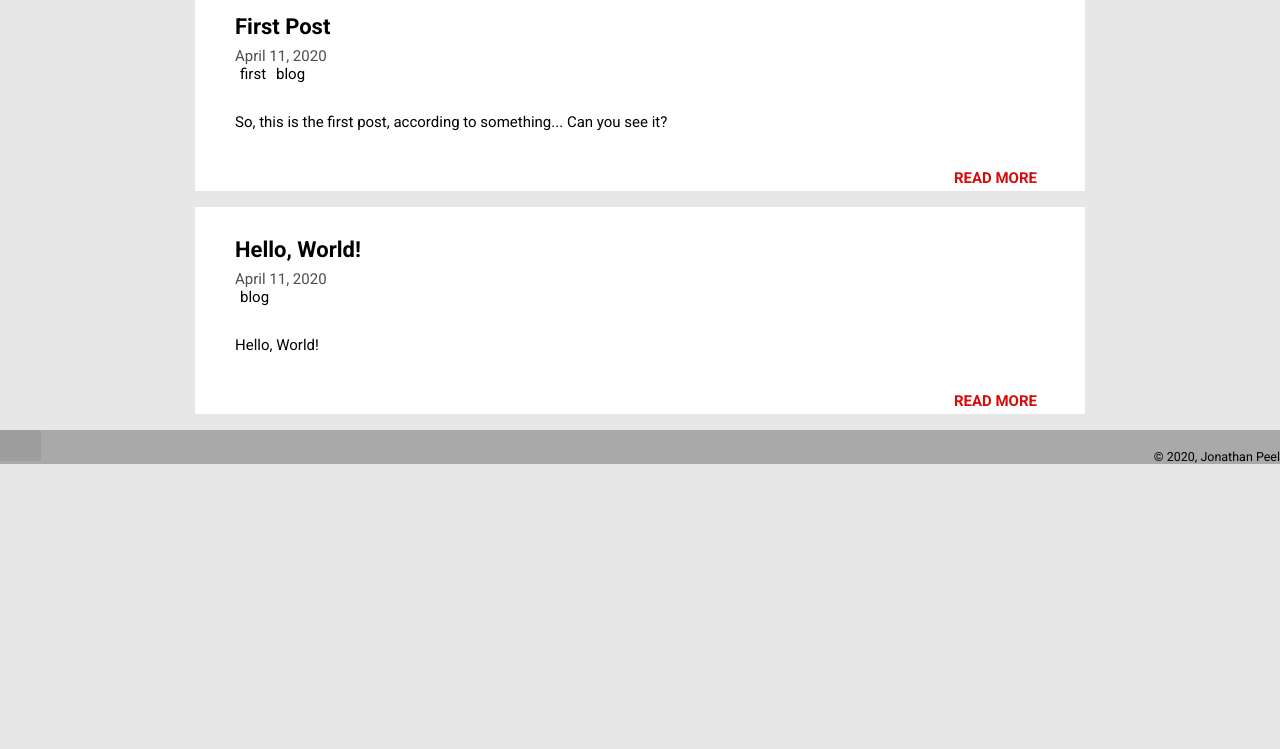
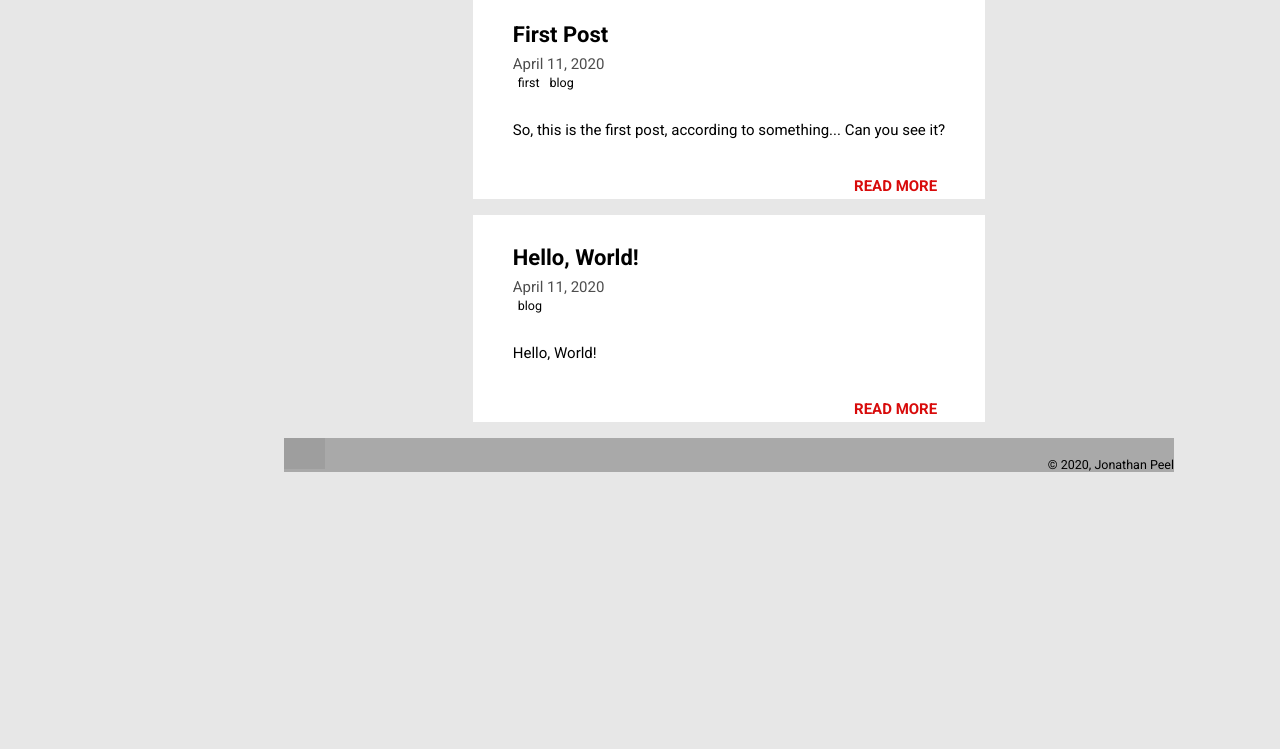
Before and after one commit to jon-peel/blog-home, a Gatsby site: page / in a window 1280 px wide. Shown: the part 51-800 px from the top of the page. Built offline with nearby package versions, Linux system fonts and the light colour scheme; Gatsby itself is replaced by a stand-in of ours; grey boxes are pictures that could not be loaded.

Commit message:
nicer layout

```diff
--- a/src/components/Layout.tsx
+++ b/src/components/Layout.tsx
@@ -5,18 +5,16 @@
 import Licence from './Licence';
 
 import GlobalStyle from '../styles/GlobalStyle';
+import SideNav from './SideNav';
 
 const Layout: FC = ({ children }) => {
 	return (
 		<>
 			<GlobalStyle />
 			<SkipLink href="#main">Skip to main content</SkipLink>
+			<SideNav />
 			<header>
 				<Link to="/"><h1>Jonathan Peel</h1></Link>
-				<section>
-					<Nav />
-					<a rel="feed" href="/rss.xml">RSS</a>
-				</section>
 			</header>
 			<main id="main">{children}</main>
 			<footer>
--- a/src/components/Nav.tsx
+++ b/src/components/Nav.tsx
@@ -29,8 +29,7 @@
 		<nav>
 			{pages.map((page) => (
 				<>
-					<Link to={page.slug as string}>{page.title}</Link>
-					&nbsp;
+					<Link to={page.slug as string}>{page.title}</Link><br />
 				</>
 			))}
 		</nav>
--- /dev/null
+++ b/src/components/SideNav.tsx
@@ -0,0 +1,11 @@
+import React, { FC } from 'react';
+import Nav from './Nav';
+
+const SideNav: FC = () => (
+	<aside style={{gridArea: 'side'}}>
+		<Nav />
+		<a rel="feed" href="/rss.xml">RSS</a>
+	</aside>
+);
+
+export default SideNav;
--- a/src/components/Tags.tsx
+++ b/src/components/Tags.tsx
@@ -9,7 +9,7 @@
 			{tags
 			.filter(t => !!t)
 			.map((t) => (
-				<li key={t}>{t}</li>
+				<li key={t}><small>{t}</small></li>
 			))}
 		</TagList>
 	) : null;
--- a/src/pages/index.tsx
+++ b/src/pages/index.tsx
@@ -5,6 +5,7 @@
 import Layout from '../components/Layout';
 import PostSummary from '../components/PostSummary';
 import BlogPostIndex from '../atoms/BlogPostIndex';
+import PageHeading from '../styles/PageHeading';
 
 const Index: PageComponent<GatsbyTypes.IndexQuery> = ({ data }) => {
 	const { edges } = data.allMarkdownRemark;
@@ -14,6 +15,7 @@
 		<Layout>
 			<SEO />
 			<BlogPostIndex>
+				<PageHeading>Posts</PageHeading>
 				{posts.map(({ node }) => (
 					<PostSummary key={node.id} node={node} />
 				))}
--- a/src/styles/GlobalStyle.tsx
+++ b/src/styles/GlobalStyle.tsx
@@ -1,4 +1,13 @@
-import { createGlobalStyle } from "styled-components";
+import { createGlobalStyle, css } from "styled-components";
+
+const grid = css`
+	display: grid;
+	grid:
+		"side head"
+		"side main"
+		"side foot"
+		/ 284px 890px;
+`;
 
 const GlobalStyle = createGlobalStyle`
   * { margin: 0; padding: 0; }
@@ -12,6 +21,9 @@
 		font-size: 15px;
   }
 
+	header { grid-area: head }
+	footer { grid-area: foot }
+
 	header, footer {
 		display: flex;
 		justify-content: space-between;
@@ -20,9 +32,10 @@
 		section {display: flex; justify-content: flex-end; }
 	}
 
+	h1, h2, h3 { margin-bottom: 8px; }
+
 	h3 {
 		font-size: 22px;
-		margin-bottom: 8px;
 		a { color: black; }
 	}
 
@@ -31,7 +44,7 @@
 	footer { background: darkgray; color: black; font-size: smaller; }
 
 	main {
-		max-width: 890px;
+		grid-area: main;
 		margin: 0 auto;
 	}
 
@@ -44,6 +57,10 @@
 			margin: 30px 0;
 		}
 	}
+
+	#gatsby-focus-wrapper {
+		${grid};
+	}
 `;
 
 export default GlobalStyle;
--- /dev/null
+++ b/src/styles/PageHeading.tsx
@@ -0,0 +1,10 @@
+import styled from "styled-components";
+
+const PageHeading = styled.h2`
+	position: absolute;
+	overflow: hidden;
+	height: 1px;
+	width: 1px;
+`;
+
+export default PageHeading;
--- a/src/templates/PageTemplate.tsx
+++ b/src/templates/PageTemplate.tsx
@@ -9,15 +9,13 @@
 
 const PageTemplate: PageComponent<GatsbyTypes.PageQuery> = ({ data }) => {
 	const { markdownRemark: post } = data;
-
 	const __html = post?.html ?? '';
 
 	return (
 		<Layout>
 			<SEO data={data} />
 			<article>
-				<h1>{post?.frontmatter?.title}</h1>
-				<Tags tags={post?.frontmatter?.tags} />
+				<h2>{post?.frontmatter?.title}</h2>
 				<section dangerouslySetInnerHTML={{ __html }} />
 			</article>
 		</Layout>
```
Also changed, not shown: src/templates/BlogPostTemplate.tsx (+4 -5 lines).
